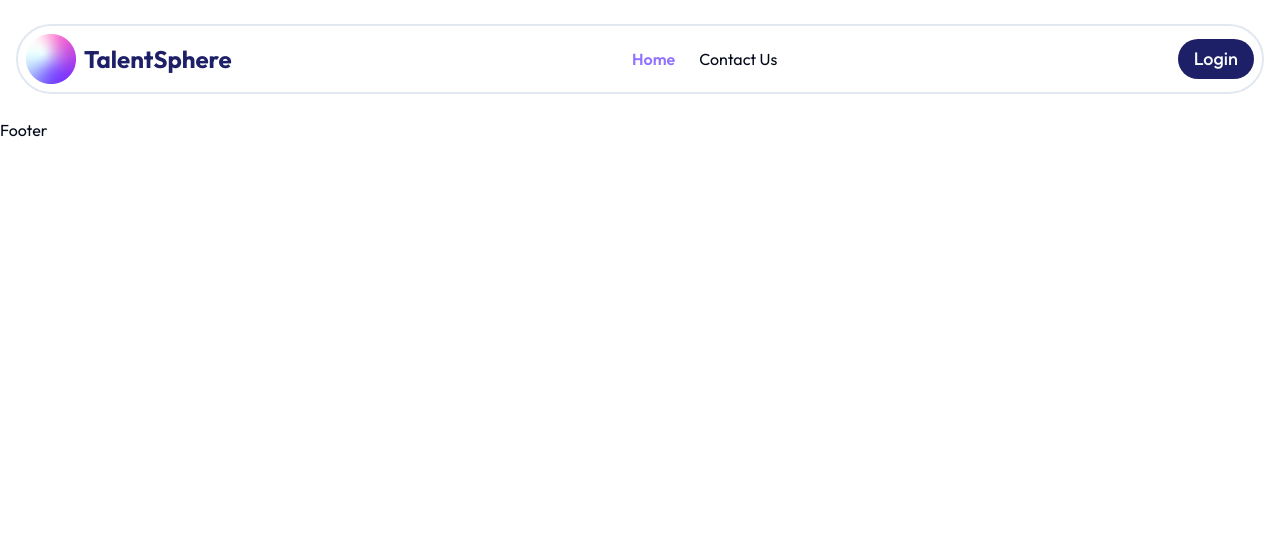
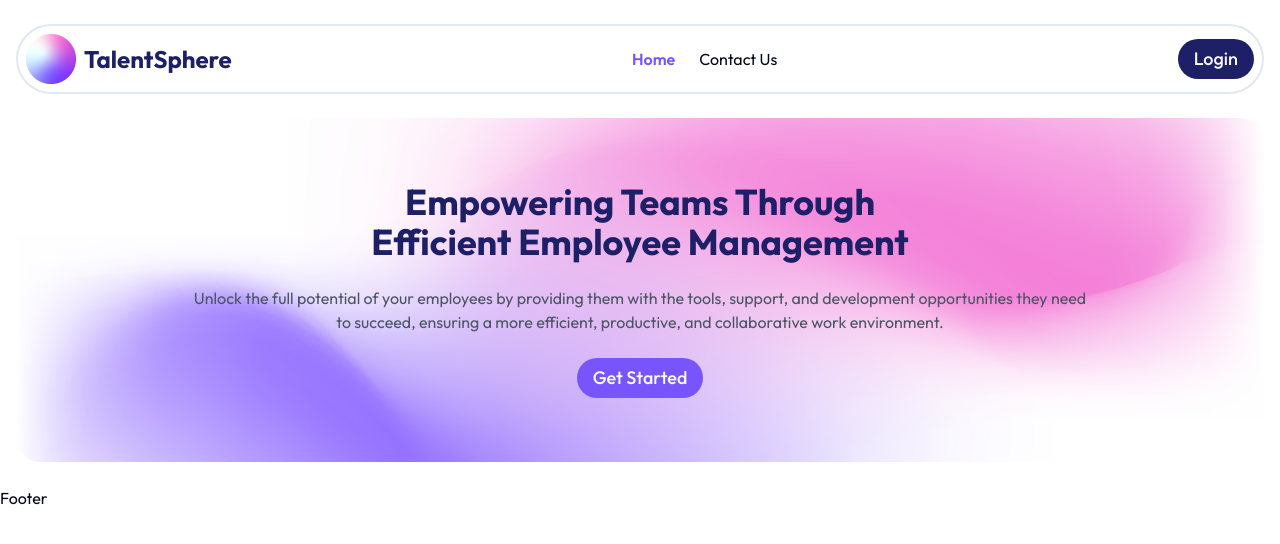
Before and after one commit to arbadsha00/TalentSphere, a React (Vite) app: page / in a window 1280 px wide. Shown: the top 544 px of the page. Built offline with nearby package versions, Linux system fonts and the light colour scheme.

Commit message:
banner done

```diff
--- a/src/index.css
+++ b/src/index.css
@@ -4,7 +4,13 @@ body {
   font-family: "Outfit", serif;
 }
 .primary-gradient {
-  background: linear-gradient(to right, #9273FF, #F47FD8);
+  background: linear-gradient(to right, #7854fd, #ff63db);
+}
+.bg-banner {
+  background-image: url('../src/assets/banner.png'); /* Adjust the path to your image */
+  background-size: cover;
+  background-position: center;
+  background-repeat: no-repeat;
 }
 @tailwind base;
 @tailwind components;
--- /dev/null
+++ b/src/pages/ContactUs/ContactUs.jsx
@@ -0,0 +1,11 @@
+import React from 'react';
+
+const ContactUs = () => {
+    return (
+        <div>
+            Contact
+        </div>
+    );
+};
+
+export default ContactUs;
--- /dev/null
+++ b/src/pages/Home/Banner/Banner.jsx
@@ -0,0 +1,18 @@
+import { Button } from "@/components/ui/button";
+import React from "react";
+
+const Banner = () => {
+  return (
+    <div className="my-6 bg-banner px-6 py-16 text-center space-y-6 rounded-3xl">
+      <h1 className="text-2xl md:text-4xl font-bold text-primary-2 ">
+      Empowering Teams Through <br />Efficient Employee Management
+      </h1>
+      <p className=" text-xs md:text-base mt-4 md:w-3/4 mx-auto text-gray-600">
+      Unlock the full potential of your employees by providing them with the tools, support, and development opportunities they need to succeed, ensuring a more efficient, productive, and collaborative work environment.
+          </p>
+          <Button className="md:text-lg bg-primary-1 rounded-full">Get Started</Button>
+    </div>
+  );
+};
+
+export default Banner;
--- a/src/pages/Home/Home.jsx
+++ b/src/pages/Home/Home.jsx
@@ -1,10 +1,11 @@
 
 import React from 'react';
+import Banner from './Banner/Banner';
 
 const Home = () => {
     return (
-        <div>
-
+        <div className='max-w-screen-xl px-4 mx-auto my-6'>
+         <Banner></Banner>
 
         </div>
     );
--- a/src/routes/router.jsx
+++ b/src/routes/router.jsx
@@ -2,6 +2,7 @@ import { createBrowserRouter } from "react-router-dom";
 import MainLayout from "../layouts/MainLayout/MainLayout";
 import Error from "../pages/Error/Error";
 import Home from "../pages/Home/Home";
+import ContactUs from "@/pages/ContactUs/ContactUs";
 
 const router = createBrowserRouter([
   {
@@ -13,6 +14,10 @@ const router = createBrowserRouter([
         path: "/",
         element: <Home></Home>,
       },
+      {
+        path: "/contact",
+        element: <ContactUs></ContactUs>,
+      },
     ],
   },
 ]);
--- a/tailwind.config.js
+++ b/tailwind.config.js
@@ -10,8 +10,8 @@ export default {
         sm: "calc(var(--radius) - 4px)",
       },
       colors: {
-        "primary-1": "#9273FF",
-        "secondary-1": "#F47FD8",
+        "primary-1": "#7854fd",
+        "secondary-1": "#ff63db",
         "primary-2": "#1D1F67",
         background: "hsl(var(--background))",
         foreground: "hsl(var(--foreground))",
```
